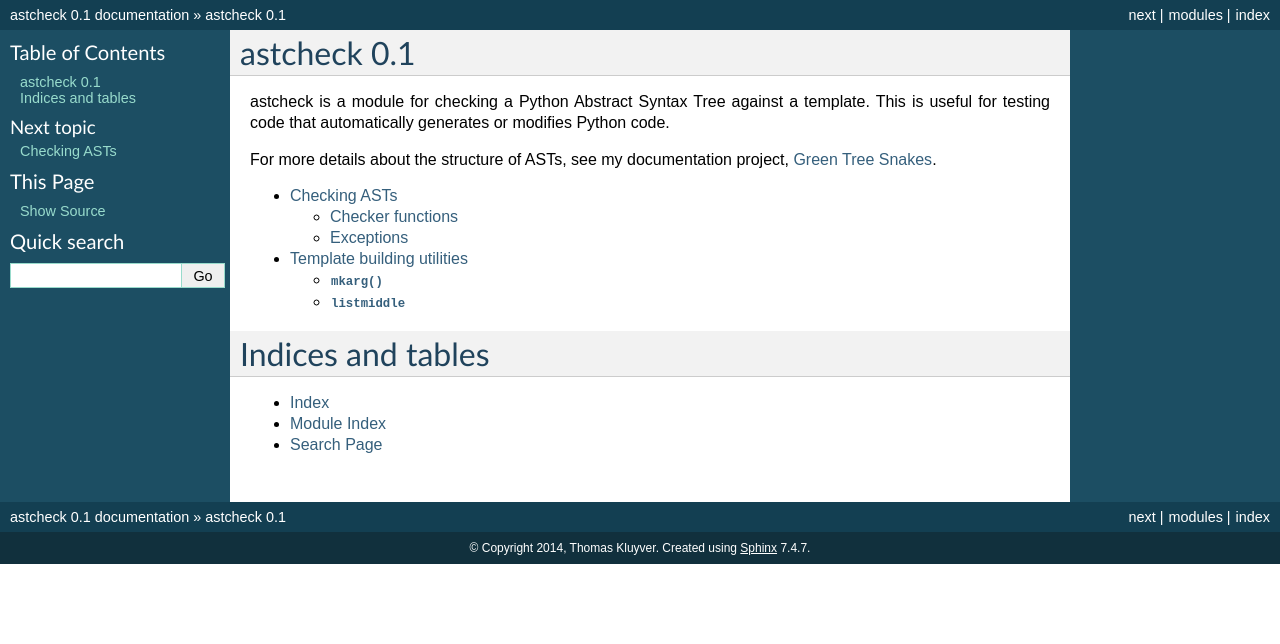
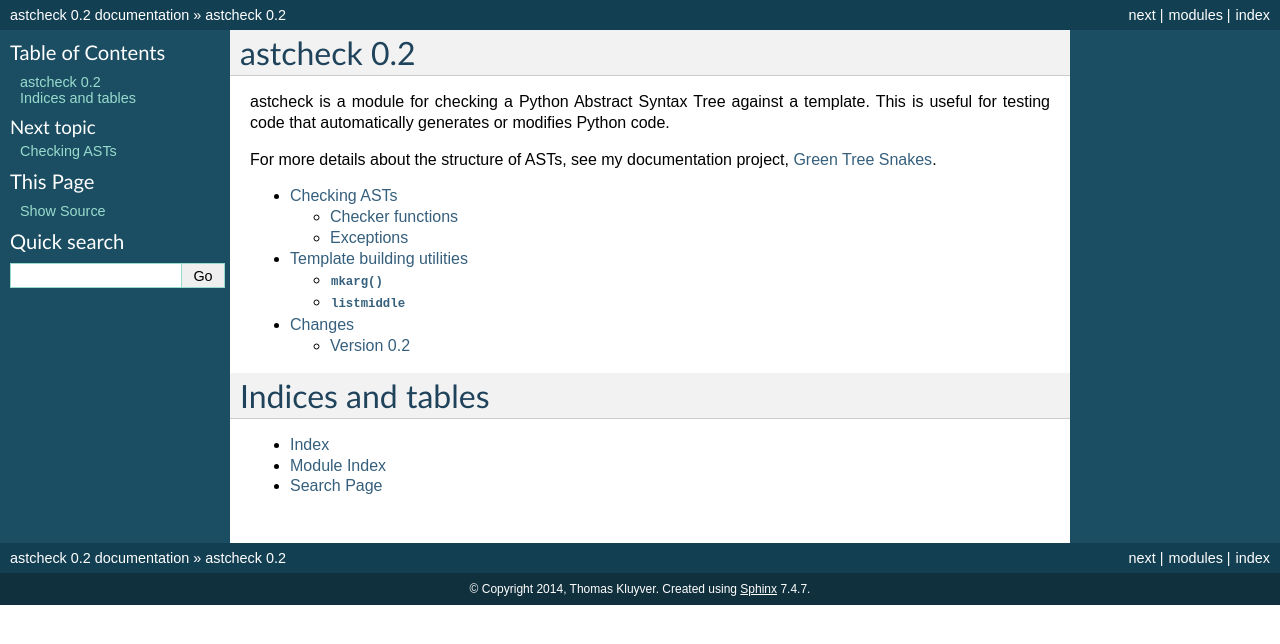
Before and after one commit to takluyver/astcheck, a Sphinx documentation site: the page built from doc/index.rst, in a window 1280 px wide. Shown: the top 644 px of the page. Built offline with Sphinx 7.4.7, drawn with Linux system fonts in a browser that asks for light colours.

Commit message:
Prepare to release 0.2

```diff
--- a/astcheck.py
+++ b/astcheck.py
@@ -1,6 +1,8 @@
 import ast
 import sys
 PY3 = sys.version_info[0] >= 3
+
+__version__ = '0.2'
 
 if PY3:
     def mkarg(name):
--- /dev/null
+++ b/doc/changes.rst
@@ -0,0 +1,7 @@
+Changes
+=======
+
+Version 0.2
+-----------
+
+* Added :ref:`checker functions <checkerfuncs>`.
--- a/doc/checking.rst
+++ b/doc/checking.rst
@@ -26,6 +26,8 @@ astcheck provides some helpers for defining flexible templates; see
    checked, so you can leave out bits of the code you don't care about. Normally,
    ``sample`` will be the result of the code you want to test, and ``template``
    will be defined in your test file.
+
+.. _checkerfuncs:
 
 Checker functions
 -----------------
--- a/doc/conf.py
+++ b/doc/conf.py
@@ -54,9 +54,9 @@ copyright = u'2014, Thomas Kluyver'
 # built documents.
 #
 # The short X.Y version.
-version = '0.1'
+version = '0.2'
 # The full version, including alpha/beta/rc tags.
-release = '0.1'
+release = '0.2'
 
 # The language for content autogenerated by Sphinx. Refer to documentation
 # for a list of supported languages.
--- a/doc/index.rst
+++ b/doc/index.rst
@@ -13,6 +13,7 @@ For more details about the structure of ASTs, see my documentation project,
 
    checking
    templateutils
+   changes
 
 
 Indices and tables
--- a/setup.py
+++ b/setup.py
@@ -4,7 +4,7 @@ with open("README.rst", "r") as f:
     readme = f.read()
 
 setup(name='astcheck',
-      version='0.1',
+      version='0.2',
       description='Check Python ASTs against templates',
       long_description = readme,
       author='Thomas Kluyver',
```
